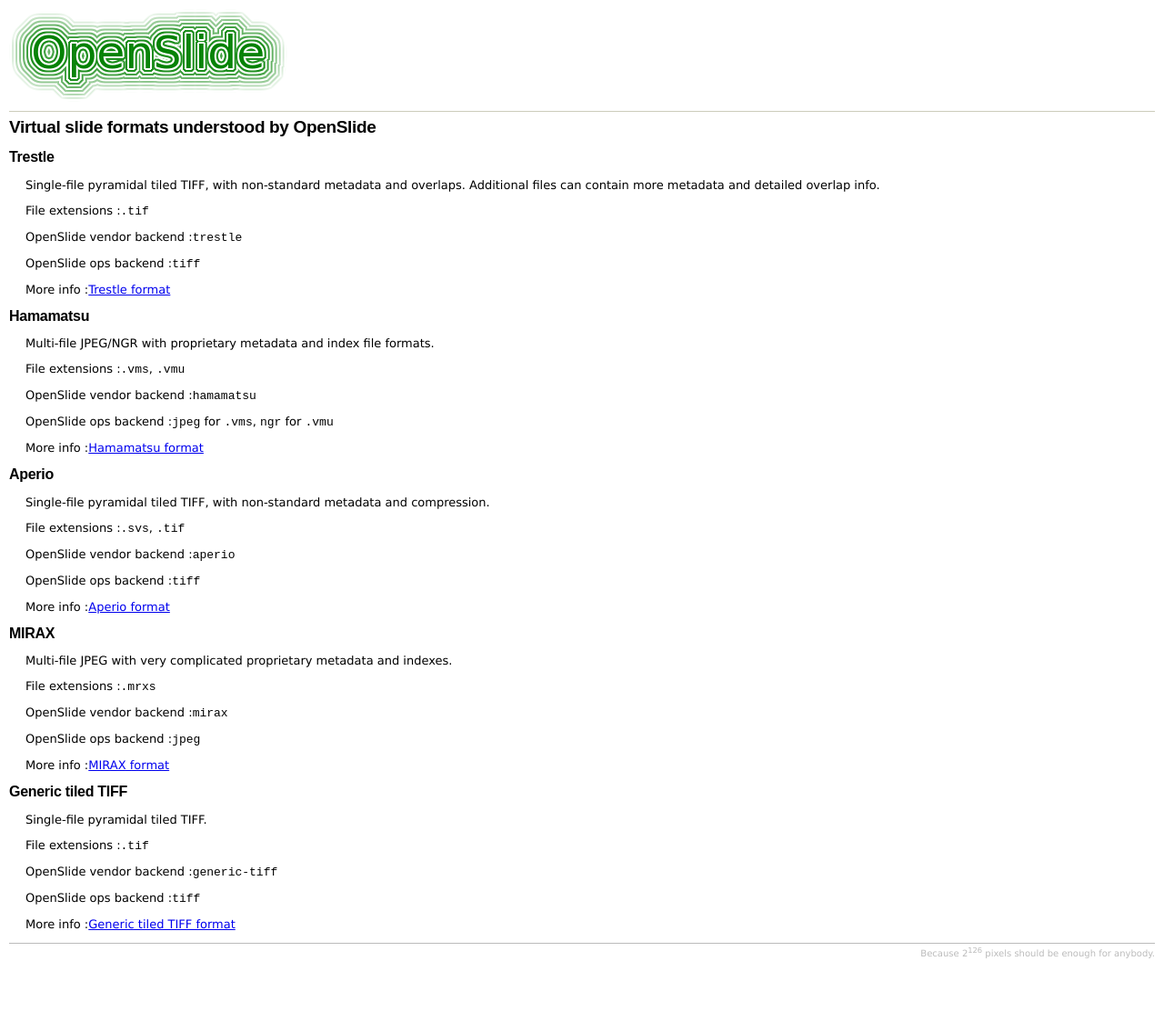
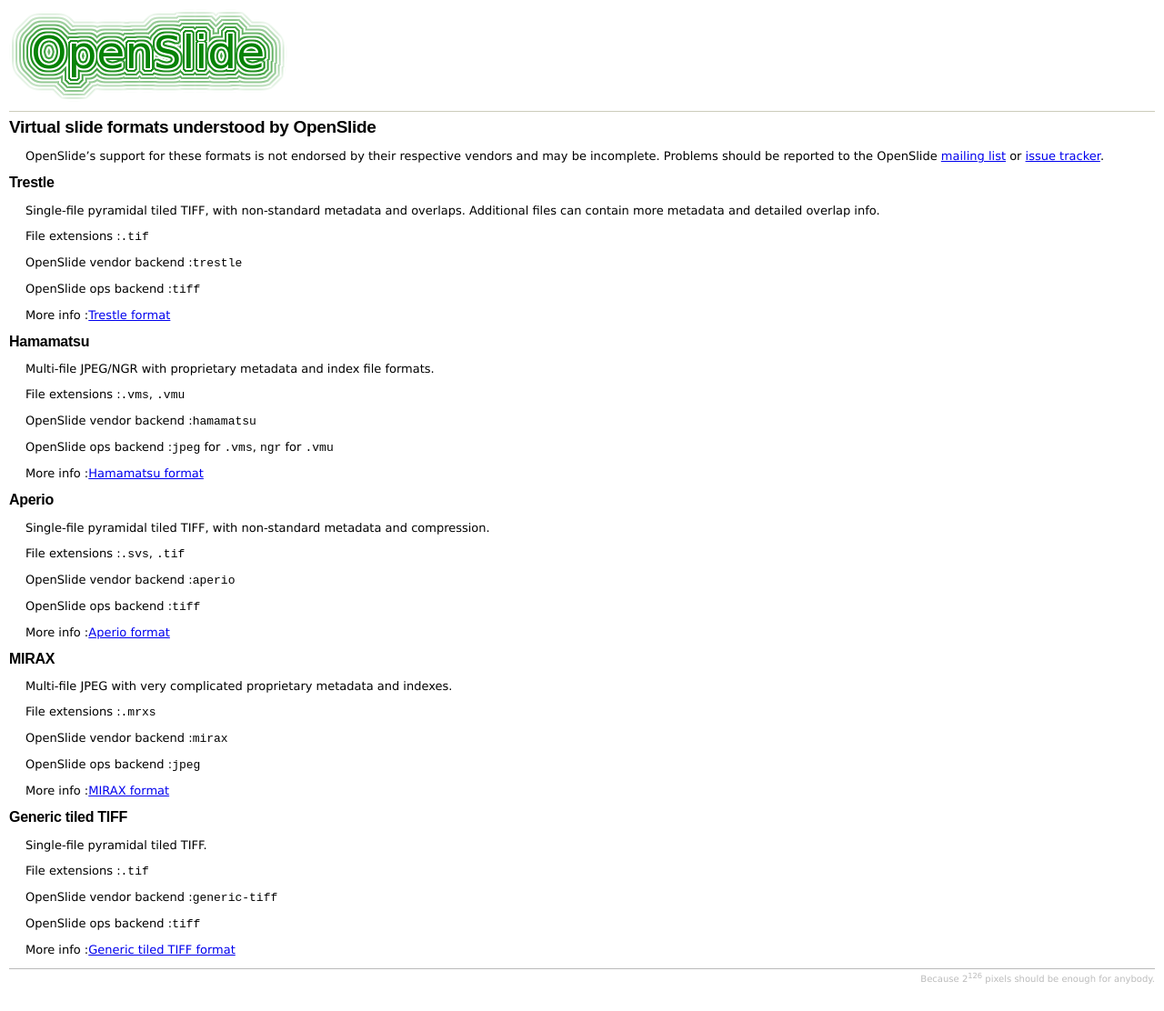
Before and after one commit to openslide/openslide.github.io, a Jekyll site: the page built from Supported Virtual Slide Formats/index.markdown, in a window 1280 px wide. Shown: the whole page at 91% size. Built offline with Jekyll 4.4.1, drawn with Linux system fonts in a browser that asks for light colours; before the commit the page ends 1084 px from its top, so only the background shows below that.

Commit message:
Clarify that OpenSlide is not endorsed by slide format vendors

```diff
--- a/Supported Virtual Slide Formats/index.markdown
+++ b/Supported Virtual Slide Formats/index.markdown
@@ -2,6 +2,13 @@
 layout: default
 title: Virtual slide formats understood by OpenSlide
 ---
+
+OpenSlide's support for these formats is not endorsed by their respective
+vendors and may be incomplete.  Problems should be reported to the OpenSlide
+[mailing list][6] or [issue tracker][7].
+
+[6]: http://lists.andrew.cmu.edu/mailman/listinfo/openslide-users/
+[7]: http://github.com/openslide/openslide/issues
 
 Trestle
 -------
```
Also changed, not shown: index.markdown (+5 -4 lines).
